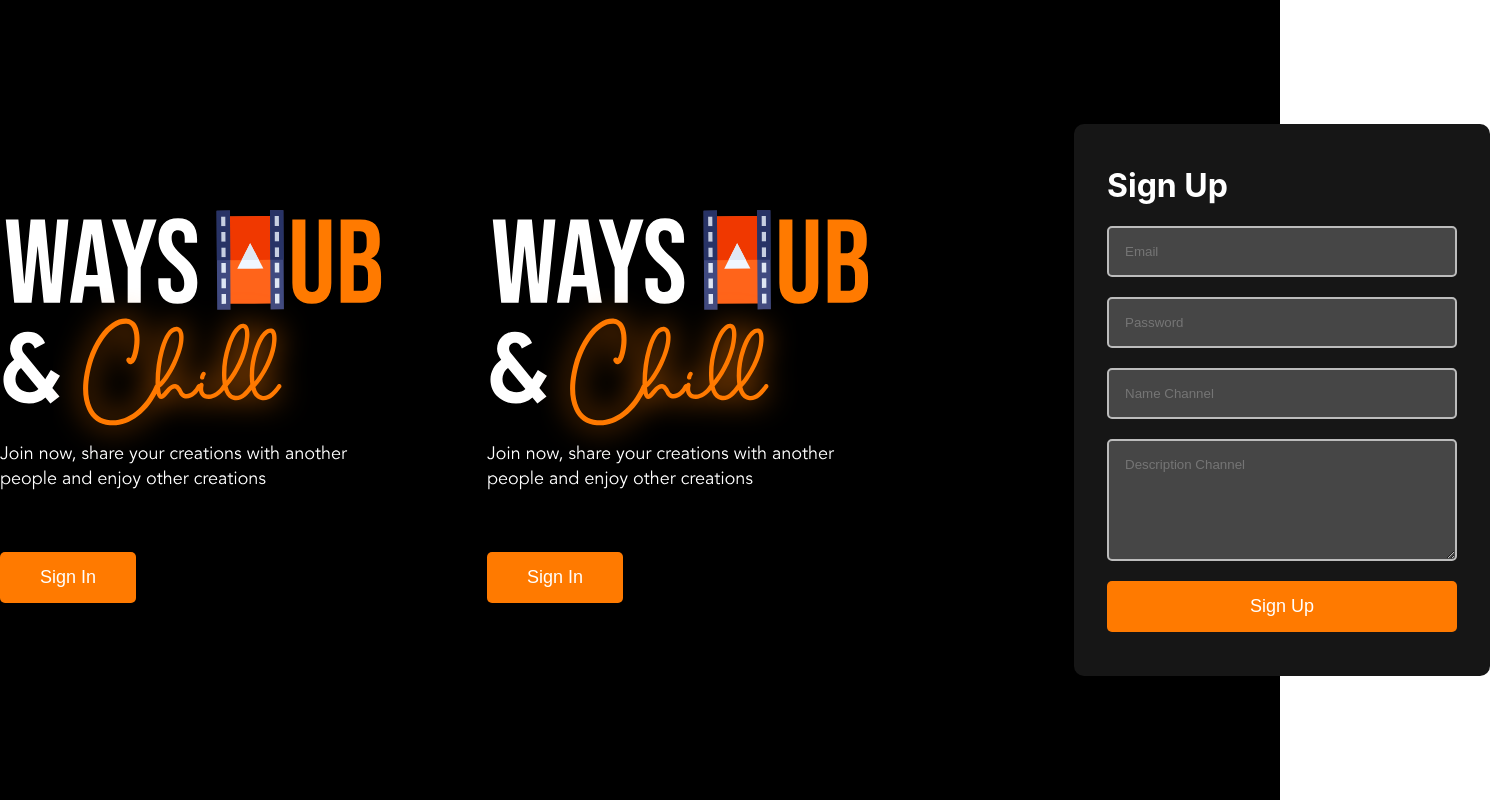
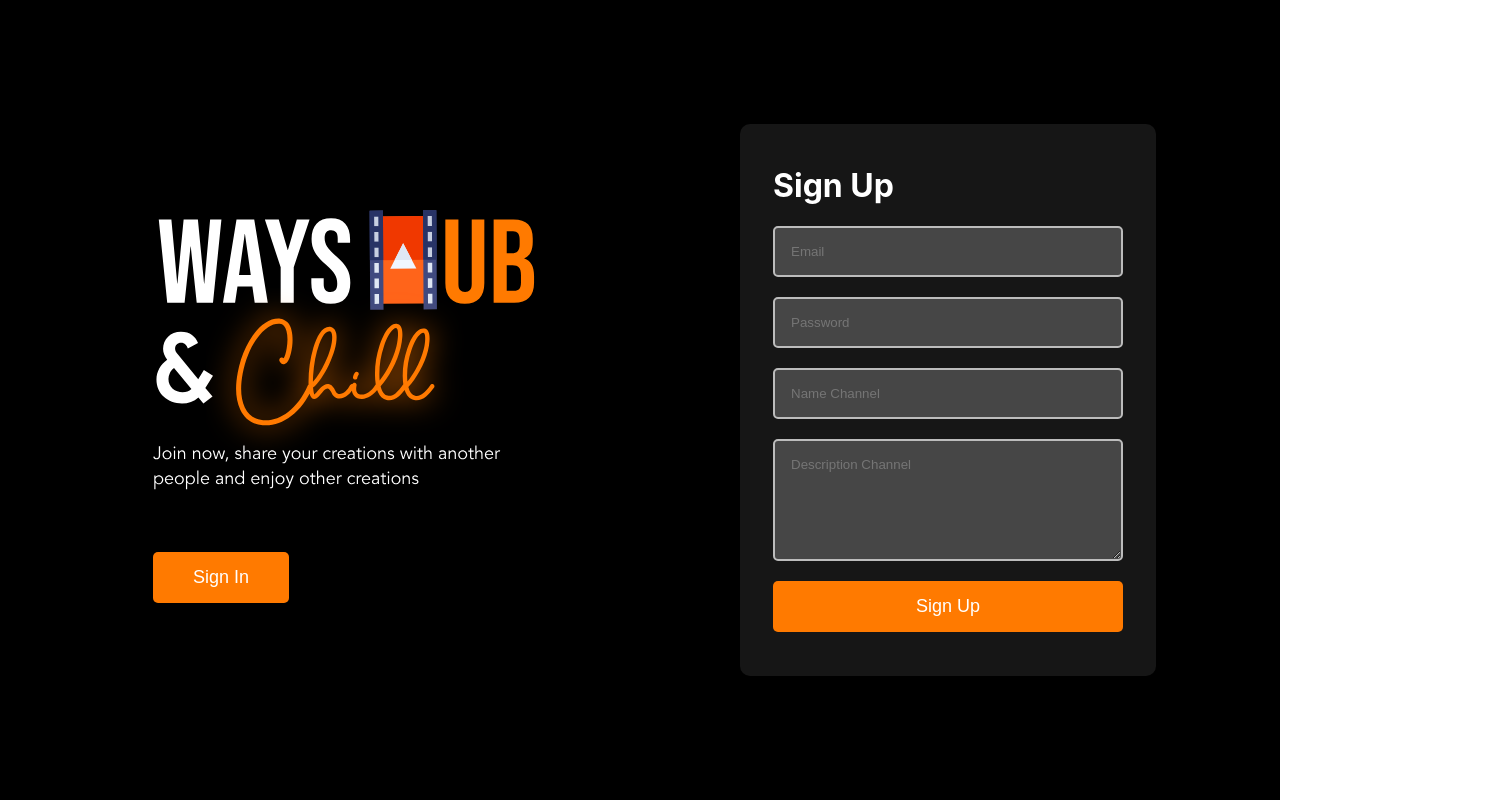
Before and after one commit to triwibow/DWF19TBAB_wayshub, a React (Create React App) app: page / in a window 1280 px wide. Both pictures are taken after a click on the button "Sign Up". Shown: the whole page, 1490 px wide, since content can reach past the window. Built offline with nearby package versions, Linux system fonts and the light colour scheme.

Commit message:
add register with conditional rendering

```diff
--- a/src/component/Register.js
+++ b/src/component/Register.js
@@ -1,13 +1,7 @@
 import '../App.css';
-import title from  '../title.svg'
 
 function Register(){
     return(
-        <div className="landing-container">
-            <div className="landing-welcome">
-                <img src={title} alt ="title" />
-                <button className="button">Sign In</button>
-            </div>
         <div className="landing-form">
             <h1>Sign Up</h1>
             <form>
@@ -18,7 +12,6 @@ function Register(){
                 <button className="button">Sign Up</button>
             </form>
         </div>
-        </div>
     )
 }
 
```
Also changed, not shown: 1 other file (tests, documents, lock files or other folders). Lines whose indentation alone changed are shown as unchanged.
